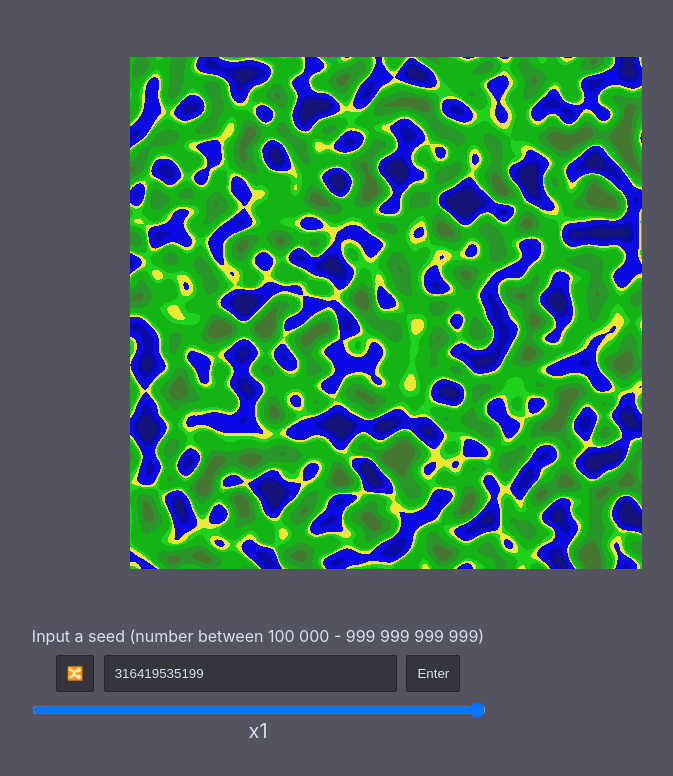
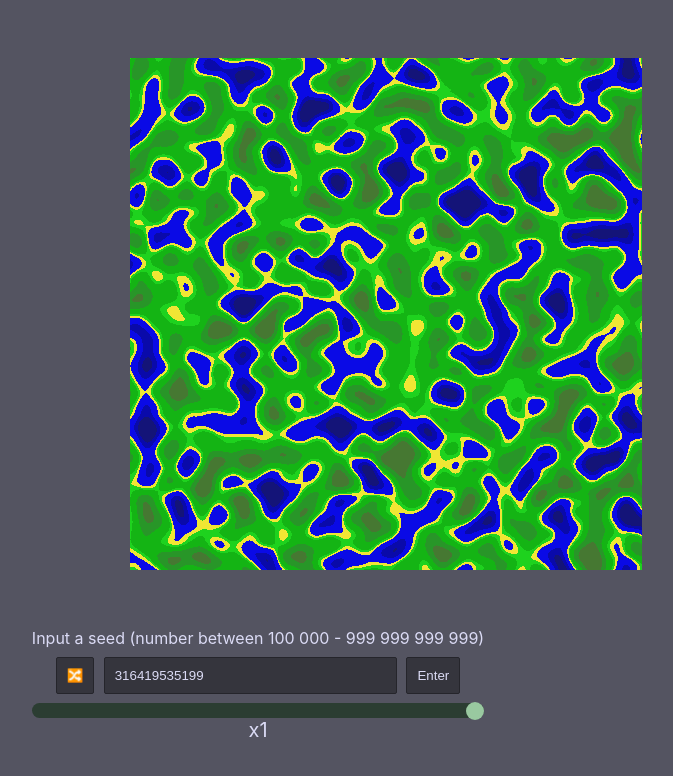
Before and after one commit to Reishi006/perlin-canvas, a React (Create React App) app: page / in a window 1280 px wide. Shown: the top 776 px of the page, without its empty margins (382-1055 px from the left). Built offline with nearby package versions, Linux system fonts and the light colour scheme.

Commit message:
Update App.css
added styles for input type range

```diff
--- a/src/App.css
+++ b/src/App.css
@@ -11,6 +11,29 @@ body, html {
 
 input:focus {
   outline: none;
+}
+
+input[type="range"] {
+  height: 15px;
+  cursor: pointer;
+
+  border: none;
+
+  background-color: rgb(43, 61, 50);
+}
+
+input[type="range"]::-webkit-slider-thumb {
+  height: 18px;
+  width: 18px;
+
+  background-color: rgb(153, 201, 160);
+}
+
+input[type='range'], input[type='range']::-webkit-slider-thumb {
+  -webkit-appearance: none;
+  appearance: none;
+
+  border-radius:  15px;
 }
 
 .app-container {
```
